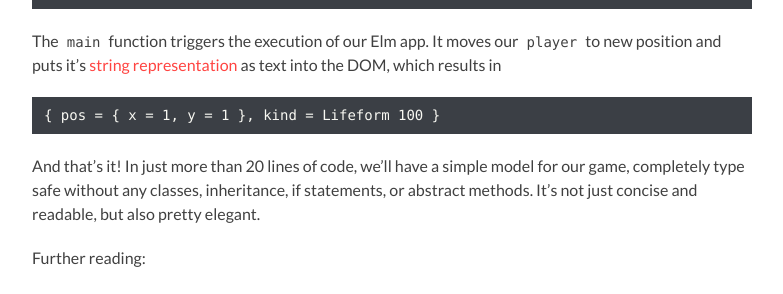
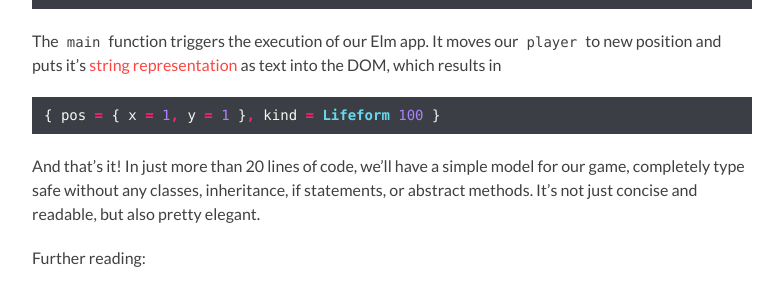
Before and after one commit to b00gizm/b00gizm.github.io, a Jekyll site: the page built from _posts/2016-12-30-a-little-intro-to-elm.md, in a window 1280 px wide and 900 px high, scrolled down 4019 px. Shown: the part 153-447 px from the top of the window, without its empty margins (248-1031 px from the left). Built offline with Jekyll 4.4.1, drawn with Linux system fonts in a browser that asks for light colours.

Commit message:
Fix code highlighing

````diff
--- a/_posts/2016-12-30-a-little-intro-to-elm.md
+++ b/_posts/2016-12-30-a-little-intro-to-elm.md
@@ -141,7 +141,7 @@ main =
 
 The `main` function triggers the execution of our Elm app. It moves our `player` to new position and puts it's [string representation](http://package.elm-lang.org/packages/elm-lang/core/5.0.0/Basics#toString) as text into the DOM, which results in
 
-```
+```elm
 { pos = { x = 1, y = 1 }, kind = Lifeform 100 }
 ```
 
````
